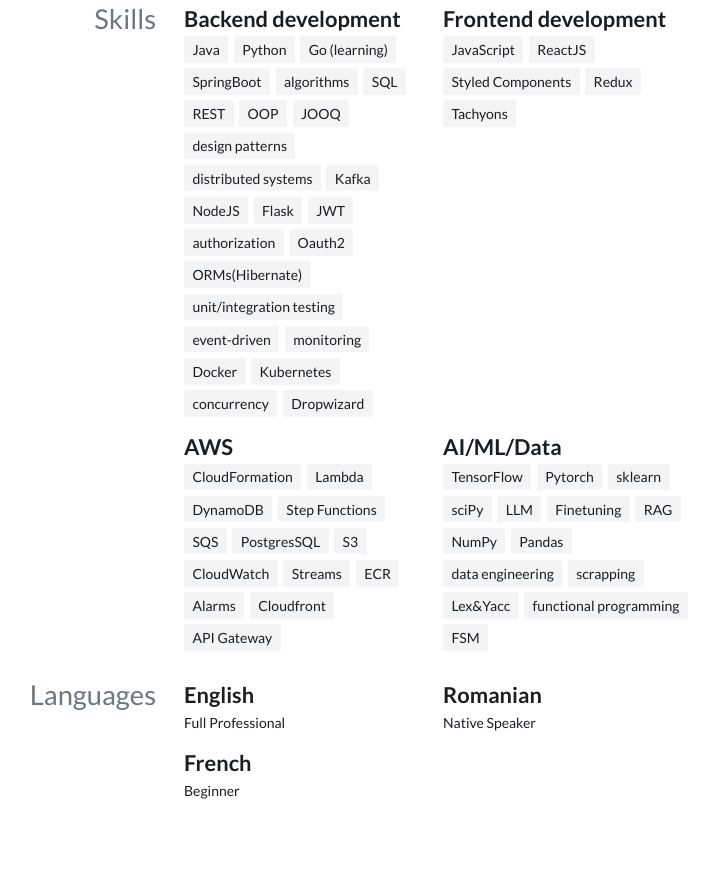
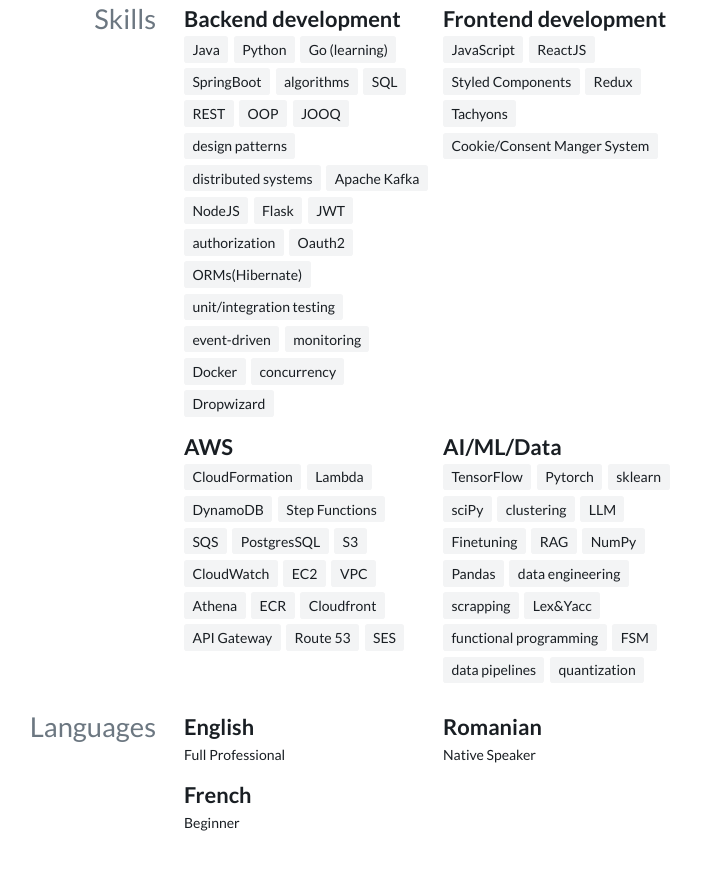
Before and after one commit to MarcusGitAccount/resume-public, a plain HTML site: page index.html in a window 1280 px wide. Shown: the part 3536-4405 px from the top of the page, without its empty margins (302-1013 px from the left). Drawn offline with Linux system fonts and the light colour scheme.

Commit message:
Update index.html

```diff
--- a/index.html
+++ b/index.html
@@ -425,7 +425,7 @@
             <h4>Backend development</h4>
 
               <ul class="tag-list">
-                <li>Java</li><li>Python</li><li>Go (learning)</li><li>SpringBoot</li><li>algorithms</li><li>SQL</li><li>REST</li><li>OOP</li><li>JOOQ</li><li>design patterns</li><li>distributed systems</li><li>Kafka</li><li>NodeJS</li><li>Flask</li><li>JWT</li><li>authorization</li><li>Oauth2</li><li>ORMs(Hibernate)</li><li>unit/integration testing</li><li>event-driven</li><li>monitoring</li><li>Docker</li><li>Kubernetes</li><li>concurrency</li><li>Dropwizard</li>
+                <li>Java</li><li>Python</li><li>Go (learning)</li><li>SpringBoot</li><li>algorithms</li><li>SQL</li><li>REST</li><li>OOP</li><li>JOOQ</li><li>design patterns</li><li>distributed systems</li><li>Apache Kafka</li><li>NodeJS</li><li>Flask</li><li>JWT</li><li>authorization</li><li>Oauth2</li><li>ORMs(Hibernate)</li><li>unit/integration testing</li><li>event-driven</li><li>monitoring</li><li>Docker</li><li>concurrency</li><li>Dropwizard</li>
               </ul>
 
           </div>
@@ -434,7 +434,7 @@
             <h4>Frontend development</h4>
 
               <ul class="tag-list">
-                <li>JavaScript</li><li>ReactJS</li><li>Styled Components</li><li>Redux</li><li>Tachyons</li>
+                <li>JavaScript</li><li>ReactJS</li><li>Styled Components</li><li>Redux</li><li>Tachyons</li><li>Cookie/Consent Manger System</li>
               </ul>
 
           </div>
@@ -443,7 +443,7 @@
             <h4>AWS</h4>
 
               <ul class="tag-list">
-                <li>CloudFormation</li><li>Lambda</li><li>DynamoDB</li><li>Step Functions</li><li>SQS</li><li>PostgresSQL</li><li>S3</li><li>CloudWatch</li><li>Streams</li><li>ECR</li><li>Alarms</li><li>Cloudfront</li><li>API Gateway</li>
+                <li>CloudFormation</li><li>Lambda</li><li>DynamoDB</li><li>Step Functions</li><li>SQS</li><li>PostgresSQL</li><li>S3</li><li>CloudWatch</li><li>EC2</li><li>VPC</li><li>Athena</li><li>ECR</li><li>Cloudfront</li><li>API Gateway</li><li>Route 53</li><li>SES</li>
               </ul>
 
           </div>
@@ -452,7 +452,7 @@
             <h4>AI/ML/Data</h4>
 
               <ul class="tag-list">
-                <li>TensorFlow</li><li>Pytorch</li><li>sklearn</li><li>sciPy</li><li>LLM</li><li>Finetuning</li><li>RAG</li><li>NumPy</li><li>Pandas</li><li>data engineering</li><li>scrapping</li><li>Lex&Yacc</li><li>functional programming</li><li>FSM</li>
+                <li>TensorFlow</li><li>Pytorch</li><li>sklearn</li><li>sciPy</li><li>clustering</li><li>LLM</li><li>Finetuning</li><li>RAG</li><li>NumPy</li><li>Pandas</li><li>data engineering</li><li>scrapping</li><li>Lex&Yacc</li><li>functional programming</li><li>FSM</li><li>data pipelines</li><li>quantization</li>
               </ul>
 
           </div>
```
